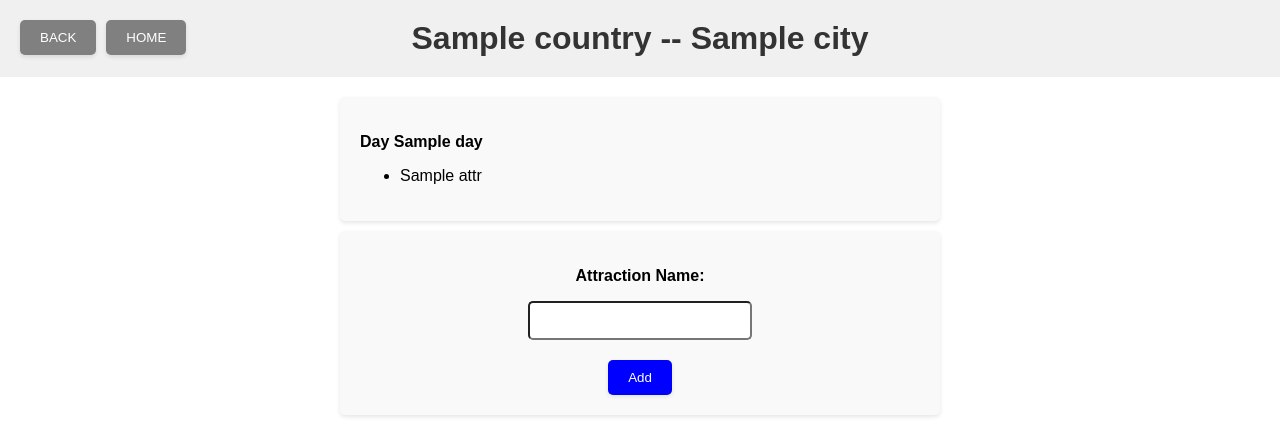
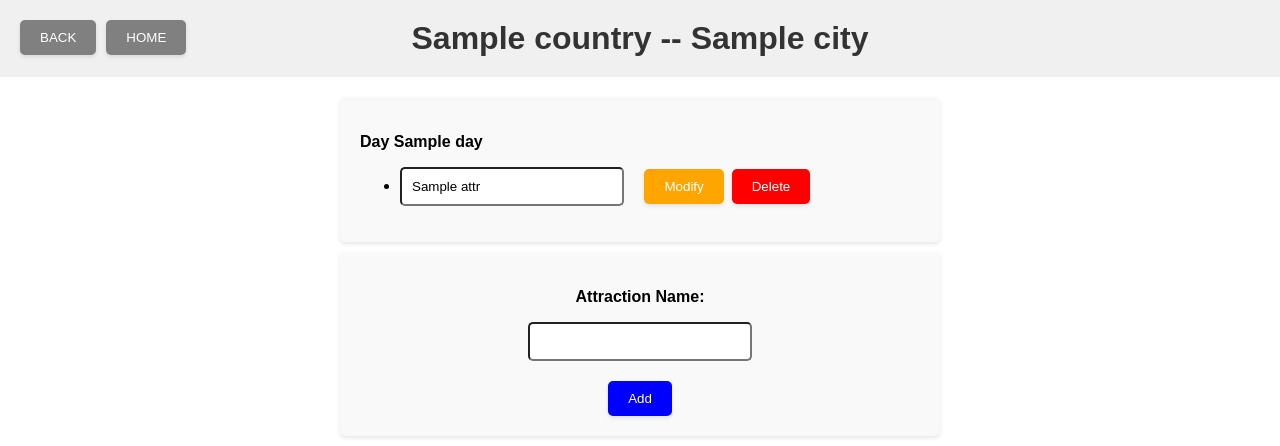
Before and after one commit to yphuang26/trip-planner-demo, a Flask app: template templates/add_attractions.html in a window 1280 px wide. Shown: the top 446 px of the page. Run offline with Flask 3, Linux system fonts and the light colour scheme; the template is opened without the code that fills it: most values are stand-ins (such as "Sample title", 1, 10 or a date in 2020).

Commit message:
Add: Modify and delete buttons for single attraction

```diff
--- a/app.py
+++ b/app.py
@@ -52,6 +52,33 @@ def add_attractions(trip_id, plan_id):
     plan = plans.find_one({'_id': ObjectId(plan_id)})
     return render_template('add_attractions.html', trip_id=trip_id, plan_id=plan_id, plan=plan, trip=trip)
 
+@app.route("/trip/<trip_id>/plan/<plan_id>/edit/<int:attr_index>", methods=['POST'])
+def edit_attraction(trip_id, plan_id, attr_index):
+    new_attraction = request.form['new_attraction']
+    plan = plans.find_one({'_id': ObjectId(plan_id)})
+    if plan and plan.get('trip_id') == trip_id:
+        attractions = plan.get('attractions', [])
+        if 0 <= attr_index < len(attractions):
+            attractions[attr_index] = new_attraction
+            plans.update_one(
+                {'_id': ObjectId(plan_id)},
+                {'$set': {'attractions': attractions}}
+            )
+    return redirect(url_for('add_attractions', trip_id=trip_id, plan_id=plan_id))
+
+@app.route("/trip/<trip_id>/plan/<plan_id>/delete/<int:attr_index>", methods=['POST'])
+def delete_attraction(trip_id, plan_id, attr_index):
+    plan = plans.find_one({'_id': ObjectId(plan_id)})
+    if plan and plan.get('trip_id') == trip_id:
+        attractions = plan.get('attractions', [])
+        if 0 <= attr_index < len(attractions):
+            attractions.pop(attr_index)
+            plans.update_one(
+                {'_id': ObjectId(plan_id)},
+                {'$set': {'attractions': attractions}}
+            )
+    return redirect(url_for('add_attractions', trip_id=trip_id, plan_id=plan_id))
+
 db = client.trip_planner
 trips = db.trips
 plans = db.plans
--- a/static/css/styles.css
+++ b/static/css/styles.css
@@ -129,6 +129,38 @@ form.delete-form {
     justify-content: center;
 }
 
+.attr-row {
+    display: flex;
+    align-items: center;
+}
+
+.attr-row form {
+    margin: 0;
+    background: none;
+    box-shadow: none;
+    padding: 0;
+    display: flex;
+    align-items: center;
+}
+
+.attr-row button {
+    display: inline-block;
+    margin: 0 0 0 8px;
+    box-shadow: 0 2px 4px rgba(0,0,0,0.1);
+}
+
+.attr-row input[type="text"] {
+    margin-right: 8px;
+}
+
+.modify-attr-btn {
+    background-color: orange;
+}
+
+.delete-attr-btn {
+    background-color: red;
+}
+
 .plan-info {
     background-color: #f9f9f9;
     padding: 20px;
--- a/templates/add_attractions.html
+++ b/templates/add_attractions.html
@@ -17,7 +17,20 @@
             <p><b>Day {{ plan['day'] }}</b></p>
             <ul>
                 {% for attr in plan['attractions'] %}
-                    <li>{{ attr }}</li>
+                    <li>
+                        <div class="attr-row">
+                            <!-- Modify attraction -->
+                            <form method="POST" action="{{ url_for('edit_attraction', trip_id=trip_id, plan_id=plan_id, attr_index=loop.index0) }}" style="display:inline;">
+                                <input type="text" name="new_attraction" value="{{ attr }}" required>
+                                <button class="modify-attr-btn" type="submit">Modify</button>
+                            </form>
+
+                            <!-- Delete attraction -->
+                            <form method="POST" action="{{ url_for('delete_attraction', trip_id=trip_id, plan_id=plan_id, attr_index=loop.index0) }}" style="display:inline;">
+                                <button class="delete-attr-btn" type="submit" onclick="return confirm('Are you sure you want to delete this attraction?')">Delete</button>
+                            </form>
+                        </div>
+                    </li>
                 {% else %}
                     <li><i>No attractions yet.</i></li>
                 {% endfor %}
```
